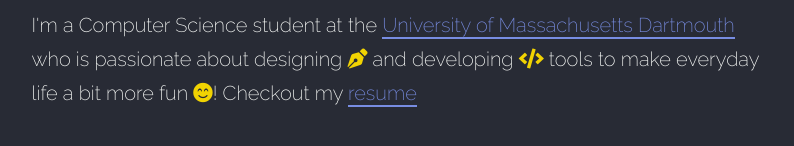
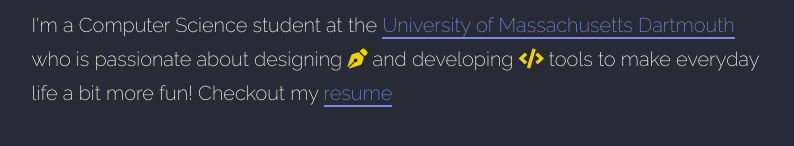
Before and after one commit to flowor/flowor.github.io, a Jekyll site: the page built from index.html, in a window 1280 px wide. Shown: the part 435-581 px from the top of the page, without its empty margins (236-1030 px from the left). Built offline with Jekyll 4.4.1, drawn with Linux system fonts in a browser that asks for light colours; nearby versions of some CDN libraries.

Commit message:
remove smiley... it was too much

```diff
--- a/index.html
+++ b/index.html
@@ -7,5 +7,5 @@ layout: default
   <p class="two fadeUp">I'm a Computer Science student at the
     <a href="https://www.umassd.edu/" target="_blank">University of Massachusetts Dartmouth</a>
     who is passionate about designing <i class="fas fa-pen-nib"></i> and developing <i class="fas fa-code"></i>
-    tools to make everyday life a bit more fun <i class="fas fa-smile-beam"></i>! Checkout my <a href="resume.pdf">resume</a></p>
+    tools to make everyday life a bit more fun! Checkout my <a href="resume.pdf">resume</a></p>
 </div>
```
